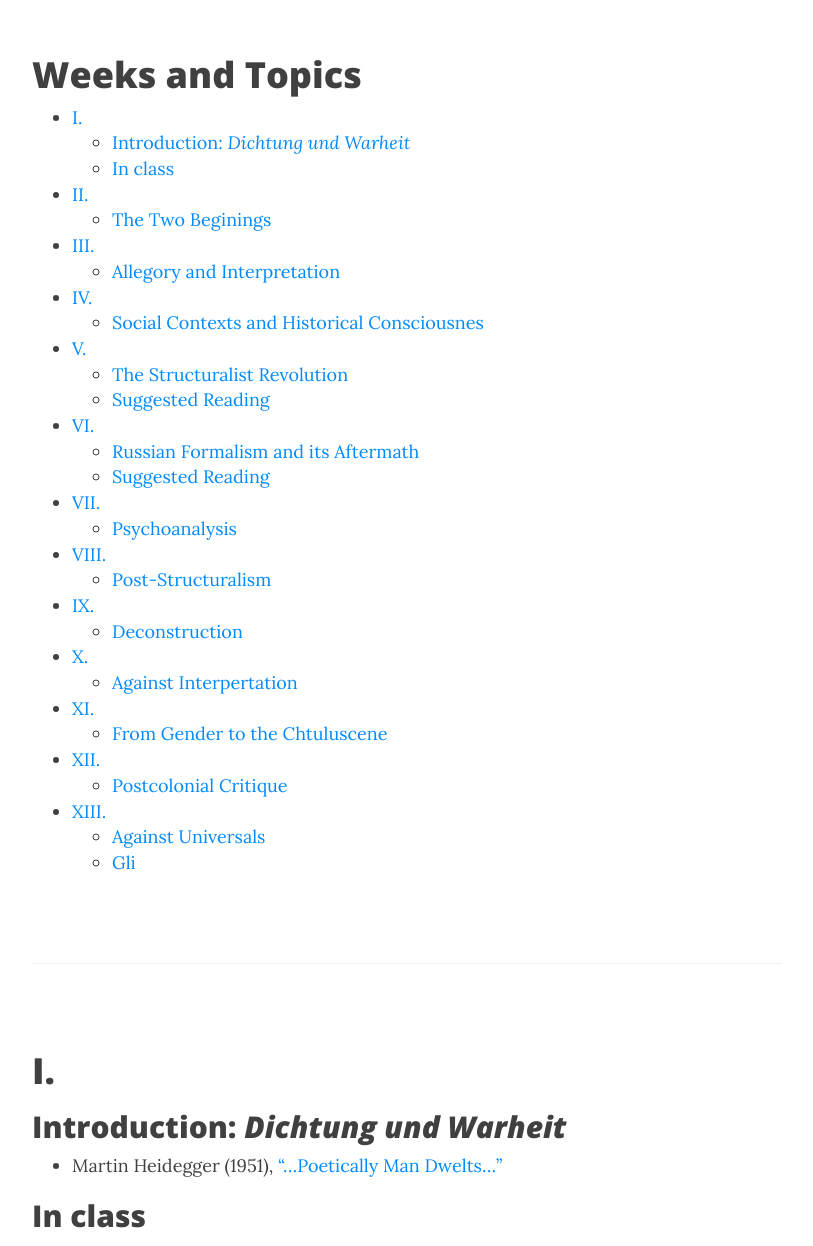
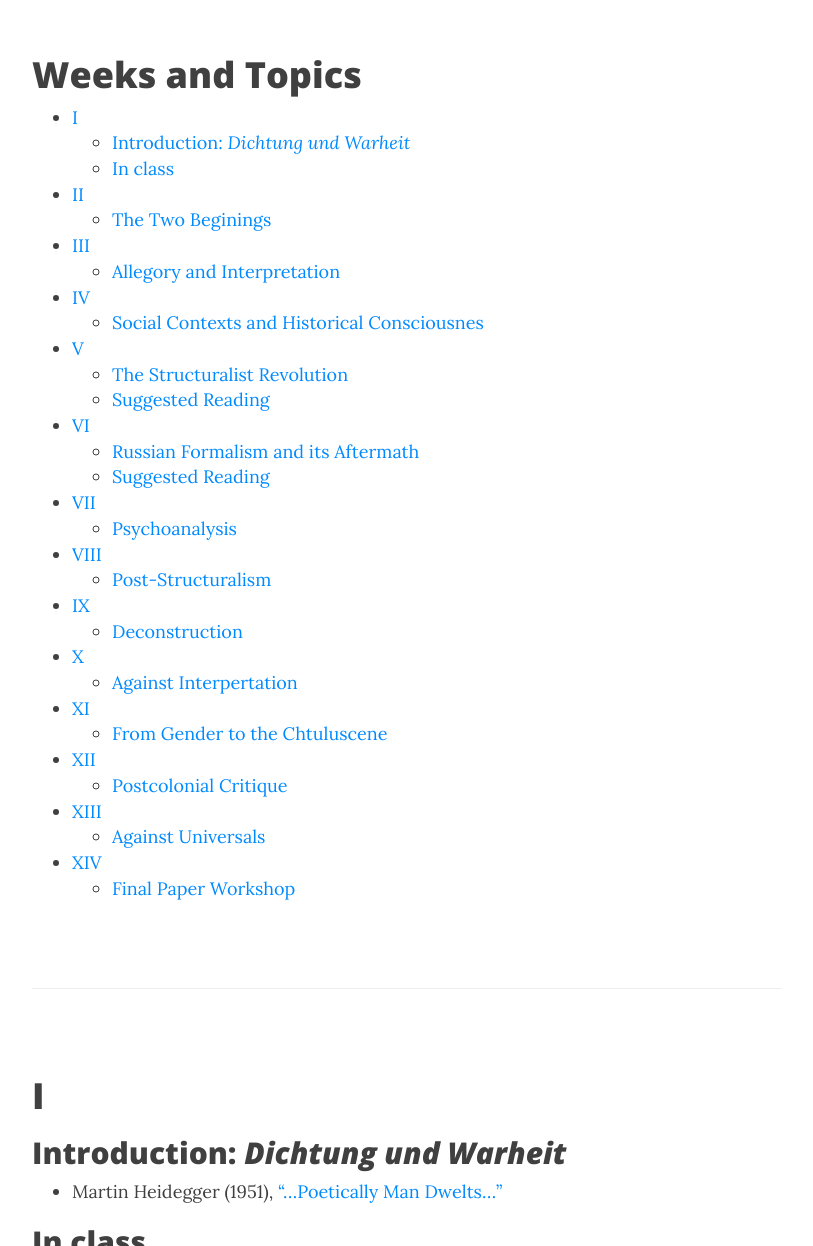
Before and after one commit to Hipomenes/bu-theory-course, a Jekyll site: the page built from syllabus.md, in a window 1280 px wide and 1400 px high, scrolled down 335 px. Shown: the part 154-1400 px from the top of the window, without its empty margins (233-1046 px from the left). Built offline with Jekyll 4.4.1, drawn with Linux system fonts in a browser that asks for light colours; nearby versions of some CDN libraries; some of the changed text lies outside the part shown.

Commit message:
Update syllabus.md

```diff
--- a/syllabus.md
+++ b/syllabus.md
@@ -14,7 +14,7 @@
 <hr>
 <br>
 
-# I.
+# I
 ## Introduction: *Dichtung und Warheit*
 
 - Martin Heidegger (1951), ["...Poetically Man Dwelts..."]()
@@ -26,7 +26,7 @@
 
 <br>
 
-#  II.
+#  II
 ## The Two Beginings
 
 - Plato, [*Ion*]() and [*The Replubic*, selection]().
@@ -34,7 +34,7 @@
 
 <br>
 
-# III.
+# III
 
 ## Allegory and Interpretation
 
@@ -44,7 +44,7 @@
 
 <br>
 
-# IV.
+# IV
 ## Social Contexts and Historical Consciousnes
 
 - Madame de Staël, [*De la littérature, considérée dans ses rapports avec les institutions sociales*]()
@@ -52,7 +52,7 @@
 
 <br>
 
-# V.
+# V
 ## The Structuralist Revolution
 
 - Ferdinand de Saussure, [*Course in General Linguistics*, Intro: 1-5, I: 1, II: 1, 3-4](https://bushare-my.sharepoint.com/:b:/r/personal/dhcg_bu_edu/Documents/ls850-theory-fall-2021-dhc/Saussure-Course-in-general-linguistics-2011.pdf?csf=1&web=1&e=b9O8tf)
@@ -64,7 +64,7 @@
 
 <br>
 
-# VI.
+# VI
 ## Russian Formalism and its Aftermath
 
 - Viktor Shlovsky, ["Art as Device"]()
@@ -77,7 +77,7 @@
 
 <br>
 
-# VII.
+# VII
 ## Psychoanalysis
 
 - Freud, ["The Interpretation of Dreams]()
@@ -86,7 +86,7 @@
 
 <br>
 
-# VIII.
+# VIII
 ## Post-Structuralism
 
 - Barthes, The Death of the Author and From Work to Text
@@ -96,32 +96,36 @@
 <br>
 
 
-# IX.
+# IX
 ## Deconstruction
 
 - Derrida
 
 <br>
 
-# X.
+# X
 ## Against Interpertation
 
 - Deleuze, "Kafka et la litterature mineur",
 
-# XI.
+# XI
 ## From Gender to the Chtuluscene
 
 - Judith Butler, [*Gender Trouble: Femiuism atld the Subversion of Identity*, selection]() (1990)
 - Donna Haraway, ["A Manifesto for Cyborgs"](1983) and ["The Companion Species Manifesto"]()
 
-# XII.
+# XII
 ## Postcolonial Critique
 
 - Spivak, ["A Critique of Postcolonial Reason"]() and ["Can the subaltern speak?"]()
 - Hommi Bhabha
 
-# XIII.
+# XIII
 ## Against Universals
 
-- Gli
+-
+
+# XIV
+
+Final Paper Workshop
 ---
```
